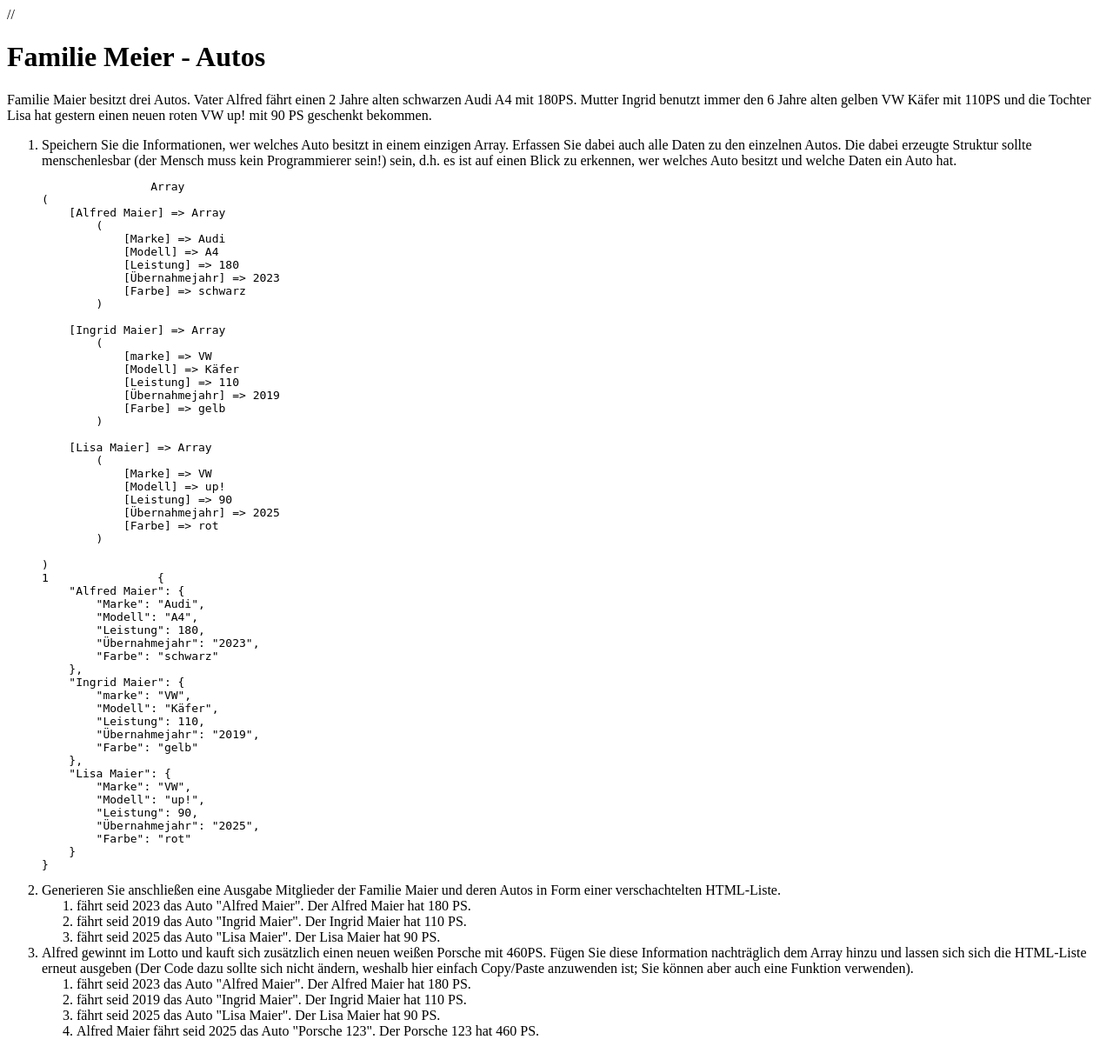
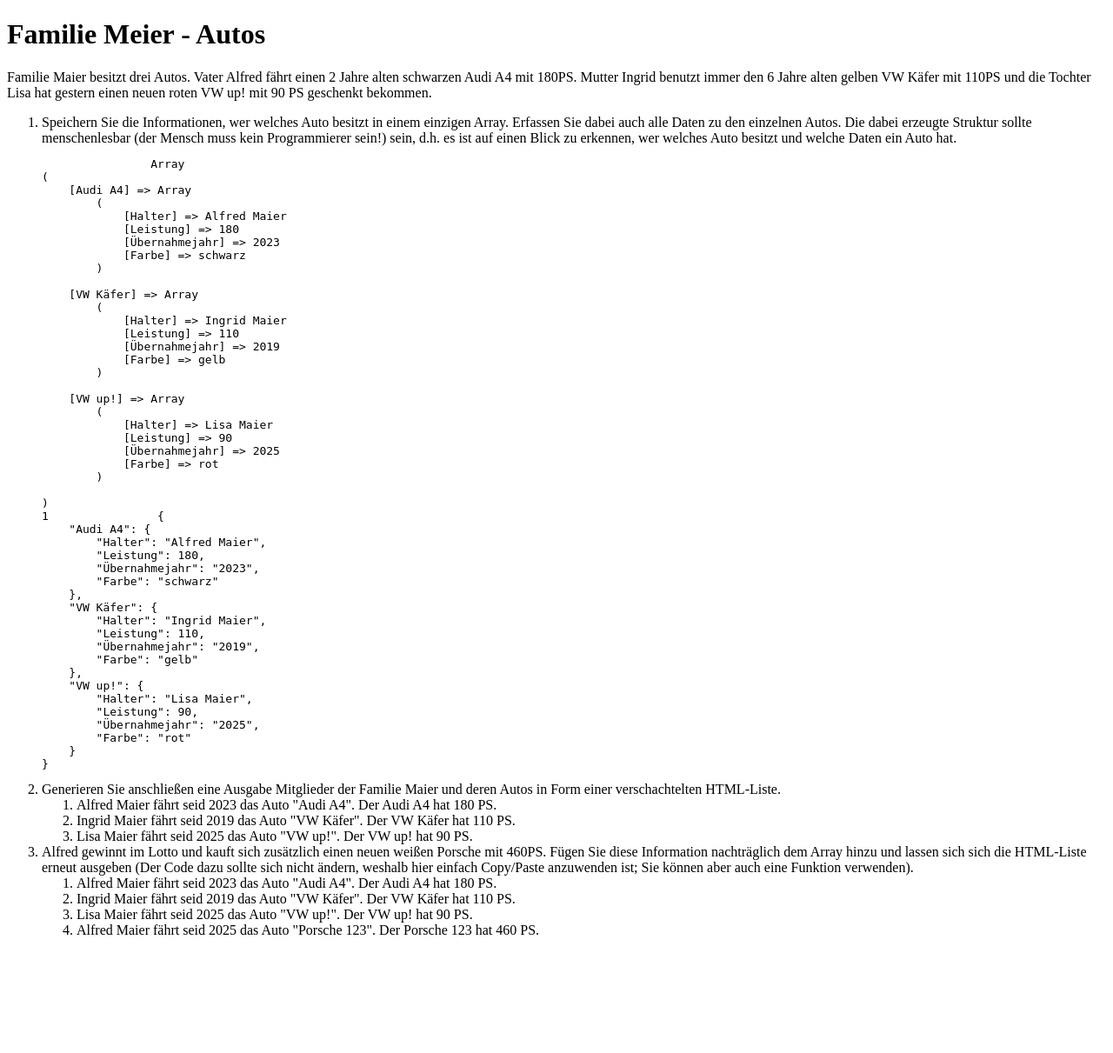
Before and after one commit to fuchs-git/InetTechnologien, a PHP site: page /autos.php in a window 1280 px wide. Shown: the whole page at 87% size. After the commit the page ends 1075 px from the top, so only its background shows below. Run offline with PHP 8.4, Linux system fonts and the light colour scheme; data that the repository does not hold is empty.

Commit message:
PHP Grundlagen - Arrays -> Aufgabe "Familie Maier" / alternative Lösung von ChatGPT

```diff
--- a/aufgaben/autos.php
+++ b/aufgaben/autos.php
@@ -1,15 +1,15 @@
-// <?php
-//    $auto_arr['Audi A4'] = ['Halter' => 'Alfred Maier', 'Leistung' => 180, 'Übernahmejahr' => '2023', 'Farbe' => 'schwarz'];
-//    $auto_arr['VW Käfer'] = ['Halter' => 'Ingrid Maier', 'Leistung' => 110,'Übernahmejahr' => '2019', 'Farbe' => 'gelb'];
-//    $auto_arr['VW up!'] = ['Halter' => 'Lisa Maier', 'Leistung' => 90,'Übernahmejahr' => '2025', 'Farbe' => 'rot'];
-// ?>
+<?php
+   $auto_arr['Audi A4'] = ['Halter' => 'Alfred Maier', 'Leistung' => 180, 'Übernahmejahr' => '2023', 'Farbe' => 'schwarz'];
+   $auto_arr['VW Käfer'] = ['Halter' => 'Ingrid Maier', 'Leistung' => 110,'Übernahmejahr' => '2019', 'Farbe' => 'gelb'];
+   $auto_arr['VW up!'] = ['Halter' => 'Lisa Maier', 'Leistung' => 90,'Übernahmejahr' => '2025', 'Farbe' => 'rot'];
+?>
 
 
 <?php
-    $auto_arr['Alfred Maier'] = ['Marke' => 'Audi','Modell' => 'A4', 'Leistung' => 180, 'Übernahmejahr' => '2023', 'Farbe' => 'schwarz'];
-    $auto_arr['Ingrid Maier'] = ['marke' => 'VW','Modell' => 'Käfer', 'Leistung' => 110,'Übernahmejahr' => '2019', 'Farbe' => 'gelb'];
-    $auto_arr['Lisa Maier'] = ['Marke' => 'VW','Modell' => 'up!', 'Leistung' => 90,'Übernahmejahr' => '2025', 'Farbe' => 'rot'];
-?>
+//    $auto_arr['Alfred Maier'] = ['Marke' => 'Audi','Modell' => 'A4', 'Leistung' => 180, 'Übernahmejahr' => '2023', 'Farbe' => 'schwarz'];
+//    $auto_arr['Ingrid Maier'] = ['marke' => 'VW','Modell' => 'Käfer', 'Leistung' => 110,'Übernahmejahr' => '2019', 'Farbe' => 'gelb'];
+//    $auto_arr['Lisa Maier'] = ['Marke' => 'VW','Modell' => 'up!', 'Leistung' => 90,'Übernahmejahr' => '2025', 'Farbe' => 'rot'];
+//?>
 
 <!doctype html>
 <html lang="de">
```
Also changed, not shown: 1 other file.
